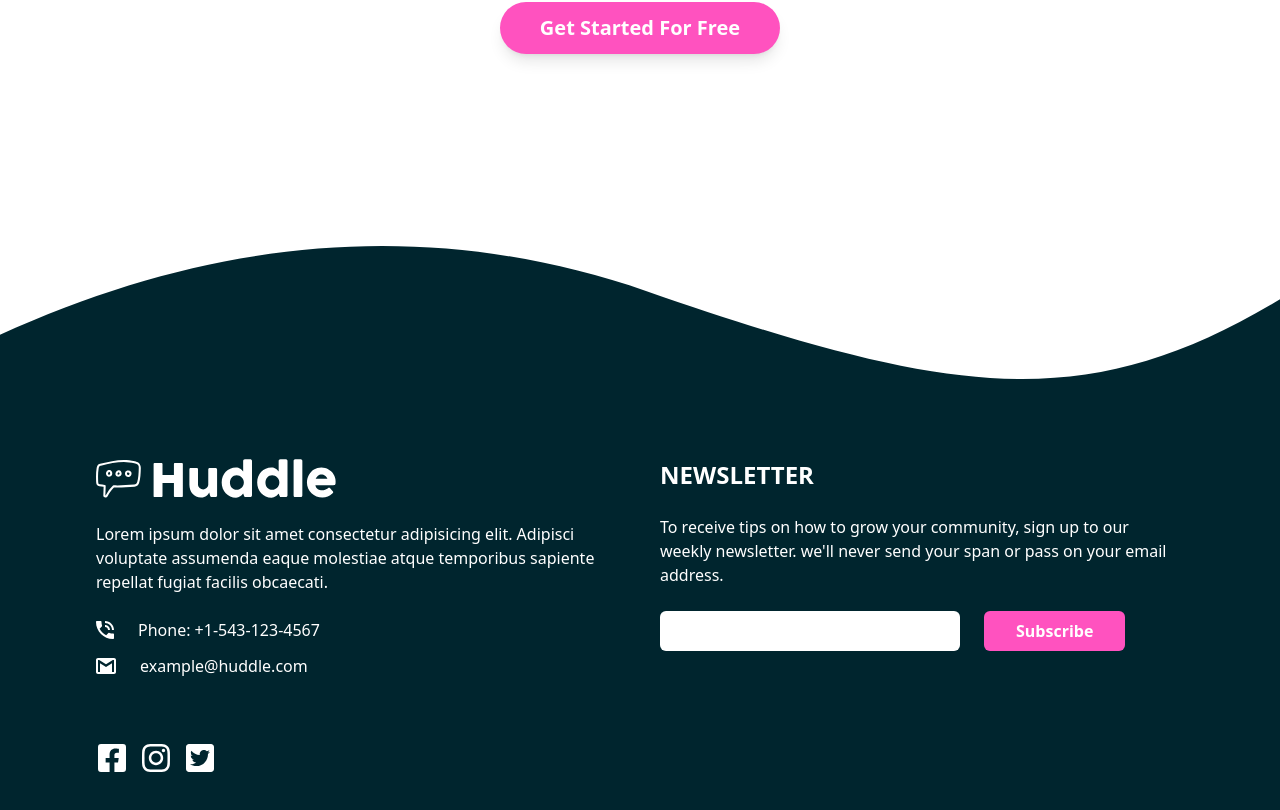
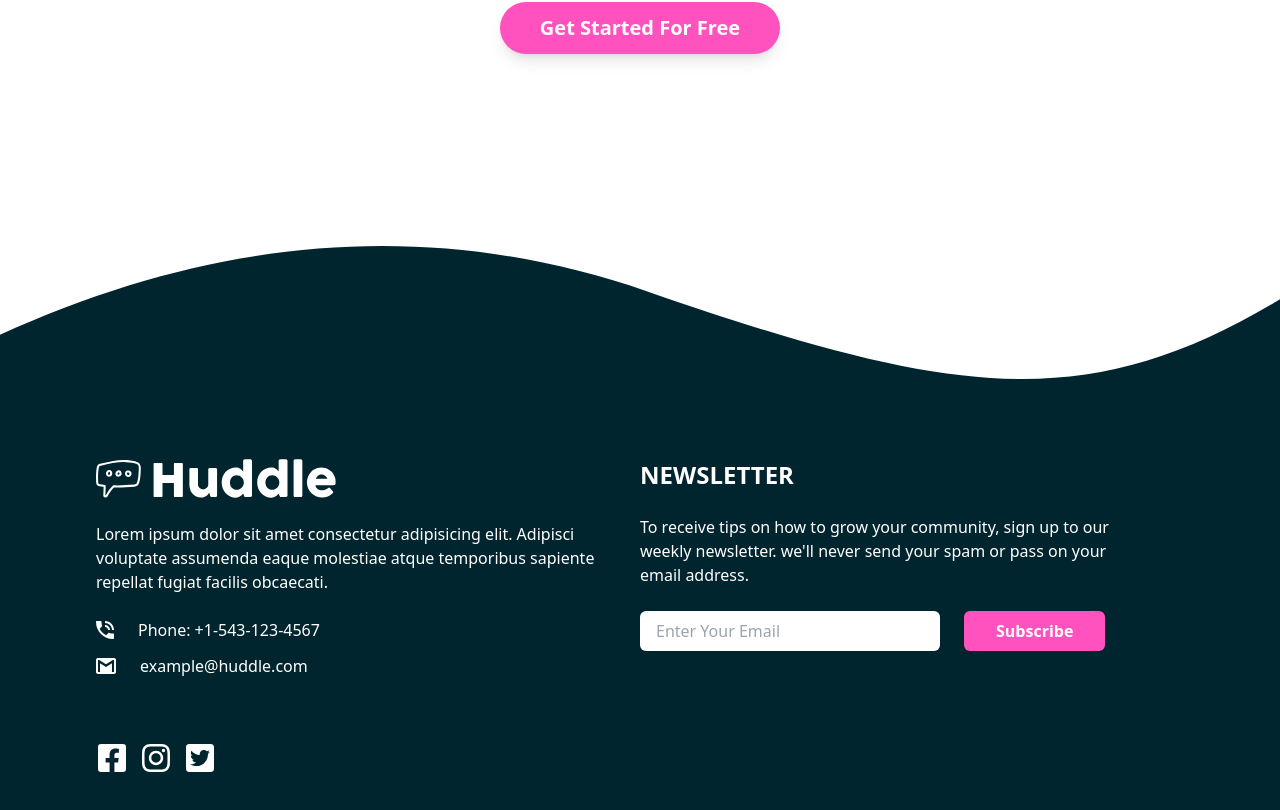
Before and after one commit to pxycknomdictator/HuddleLandingPage, a React (Vite) app: page / in a window 1280 px wide. Shown: the part 3631-4441 px from the top of the page. Built offline with nearby package versions, Linux system fonts and the light colour scheme.

Commit message:
add email validation

```diff
--- a/src/components/Footer.jsx
+++ b/src/components/Footer.jsx
@@ -1,5 +1,4 @@
-import React from "react";
-
+import React, { useState } from "react";
 import { FaFacebookSquare, FaInstagram, FaTwitterSquare } from "react-icons/fa";
 import logo from "/images/footerLogo.svg";
 import footer_Desktop_Top_Wave from "/images/bg-footer-top-desktop.svg";
@@ -8,6 +7,19 @@ import phone from "/images/icon-phone.svg";
 import mail from "/images/icon-email.svg";
 
 const Footer = () => {
+  const [email, setEmail] = useState({
+    email: "",
+    inValid: false,
+  });
+
+  const handleEmailCheck = () => {
+    const regex = /^[^\s@]+@[^\s@]+\.[^\s@]+$/;
+    if (regex.test(email.email)) {
+      return setEmail((prev) => ({ ...prev, email: "" }));
+    }
+    return setEmail((prev) => ({ ...prev, inValid: true }));
+  };
+
   return (
     <footer className="text-white">
       <img
@@ -23,7 +35,7 @@ const Footer = () => {
         alt={footer_Mobile_Top_Wave}
       />
       <section className="bg-VeryDarkCyan pt-20 pb-10">
-        <div className="w-[85%] mx-auto flex flex-col-reverse md:grid gap-10 md:grid-cols-2">
+        <div className="w-[85%] mx-auto flex flex-col-reverse md:grid gap-10 md:grid-cols-2 md:pr-10">
           <div>
             <img src={logo} alt={logo} />
             <article className="mt-6">
@@ -54,18 +66,33 @@ const Footer = () => {
             <h4 className="font-bold text-2xl">NEWSLETTER</h4>
             <article className="my-6">
               To receive tips on how to grow your community, sign up to our
-              weekly newsletter. we'll never send your span or pass on your
+              weekly newsletter. we'll never send your spam or pass on your
               email address.
             </article>
-            <dir className="flex flex-col md:flex-row gap-6 p-0">
+            <div className="flex flex-col md:flex-row gap-6 p-0 mb-2">
               <input
+                value={email.email}
+                onChange={(event) =>
+                  setEmail({ email: event.target.value, inValid: false })
+                }
                 type="text"
-                className="py-2 rounded-md w-[100%] md:w-[300px]"
+                className={`py-2 ${
+                  email.inValid && "outline-red-500"
+                } outline-none pl-4 text-black rounded-md w-[100%] md:w-[300px]`}
+                placeholder="Enter Your Email"
               />
-              <button className="bg-Pink py-2 md:py-0 rounded-md text-[1rem] px-8 font-semibold">
+              <button
+                onClick={handleEmailCheck}
+                className="bg-Pink py-2 md:py-0 rounded-md text-[1rem] px-8 font-semibold cursor-pointer hover:bg-LightPink transition-all"
+              >
                 Subscribe
               </button>
-            </dir>
+            </div>
+            {email.inValid && (
+              <span className="text-LightRed text-[.9rem]">
+                Check your email please
+              </span>
+            )}
           </div>
         </div>
       </section>
--- a/src/components/HeroSection.jsx
+++ b/src/components/HeroSection.jsx
@@ -8,7 +8,7 @@ const HeroSection = () => {
       <h1 className="text-2xl md:text-3xl lg:text-4xl xl:text-5xl">
         Build The Community Your Fans Will Love
       </h1>
-      <article className="text-[1rem] sm:text-[1.1rem] w-full md:w-[50vw] mx-auto mt-5 mb-7">
+      <article className="text-[1rem] sm:text-[1.1rem] w-full md:w-[70vw] lg:w-[50vw] mx-auto mt-5 mb-7">
         Huddle re-imagines the way we build communities. You have a voice, but
         so does your audience. Create connections with your users as you engage
         in genuine discussion.
```
